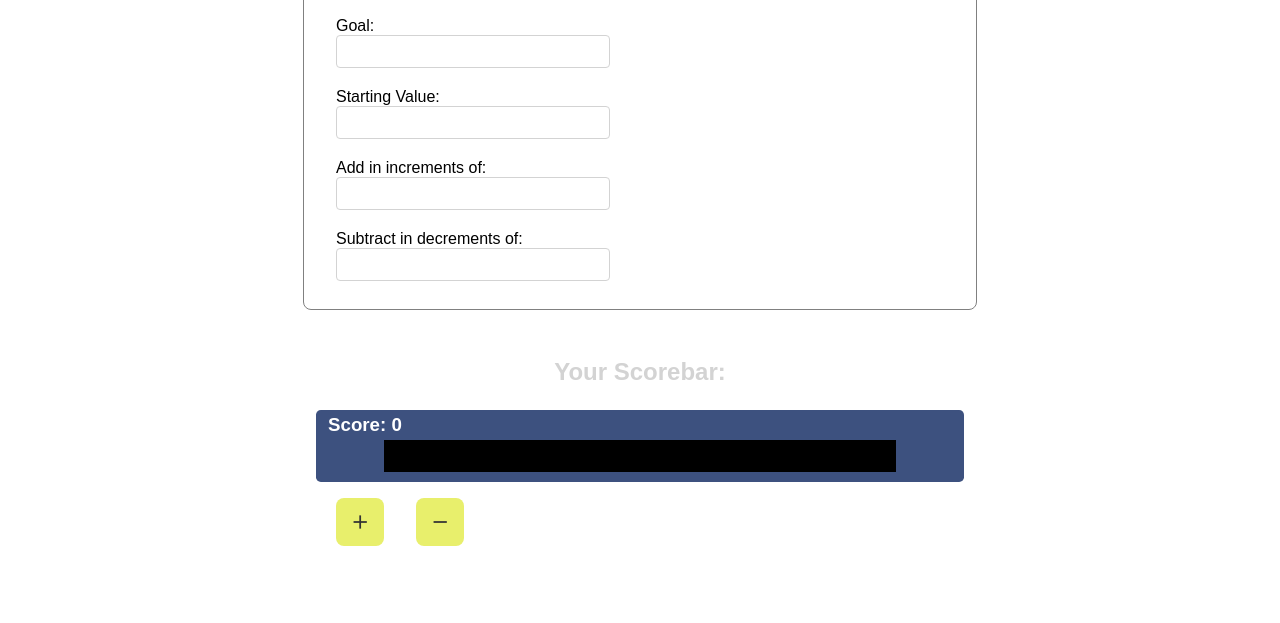
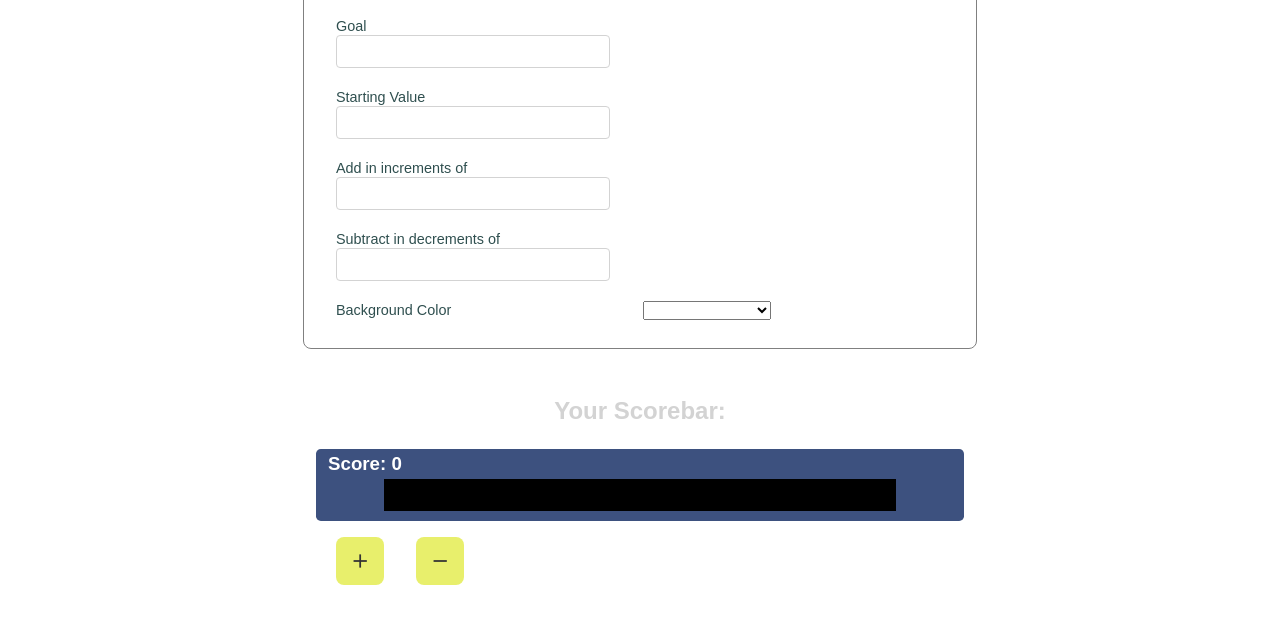
Before and after one commit to prestonwin78/goalbug, a React app: page / in a window 1280 px wide. Shown: the part 161-784 px from the top of the page. Built offline with nearby package versions, Linux system fonts and the light colour scheme.

Commit message:
Add background color setting

```diff
--- a/src/ScoreBar.js
+++ b/src/ScoreBar.js
@@ -1,11 +1,13 @@
 import React from "react";
 import "./styles/scorebar.css";
+import "./styles/settings.css";
 
 function ScoreBar(props) {
   const completionPercent =
     ((props.score - props.start) / (props.goal - props.start)) * 100;
+  const colorClass = "bar-section-container " + props.backgroundColor;
   return (
-    <div className="bar-section-container">
+    <div className={colorClass}>
       <h3 id="score-text">Score: {props.score}</h3>
       <div className="bar-container">
         <div
--- a/src/ScoreContainer.js
+++ b/src/ScoreContainer.js
@@ -12,6 +12,7 @@ class ScoreContainer extends React.Component {
       start: 0,
       addIncrements: 10,
       subDecrements: 10,
+      backgroundColor: "navy-op",
     };
     this.incrementScore = this.incrementScore.bind(this);
     this.decrementScore = this.decrementScore.bind(this);
@@ -47,9 +48,15 @@ class ScoreContainer extends React.Component {
   /* this method is passed to the settings form
      and called on state change in the form */
   setSetting(key, value) {
-    this.setState({
-      [key]: parseInt(value, 10),
-    });
+    if (key === "backgroundColor") {
+      this.setState({
+        backgroundColor: value,
+      });
+    } else {
+      this.setState({
+        [key]: parseInt(value, 10),
+      });
+    }
   }
 
   render() {
@@ -72,6 +79,7 @@ class ScoreContainer extends React.Component {
           start={this.state.start}
           addIncrements={this.state.addIncrements}
           subDecrements={this.state.subDecrements}
+          backgroundColor={this.state.backgroundColor}
         />
         <Controls
           increment={this.incrementScore}
@@ -84,6 +92,7 @@ class ScoreContainer extends React.Component {
           <h1>start: {this.state.start}</h1>
           <h1>add: {this.state.addIncrements}</h1>
           <h1>sub: {this.state.subDecrements}</h1>
+          <h1>bg: {this.state.backgroundColor}</h1>
         </div>
       </div>
     );
--- a/src/SettingsForm.js
+++ b/src/SettingsForm.js
@@ -9,6 +9,7 @@ class SettingsForm extends React.Component {
       start: 100,
       addIncrements: 10,
       subDecrements: 10,
+      backgroundColor: "navy-op",
     };
     this.handleChange = this.handleChange.bind(this);
   }
@@ -25,17 +26,17 @@ class SettingsForm extends React.Component {
         </div>
 
         <div className="block">
-          <label>Goal:</label>
+          <label>Goal</label>
           <input type="text" name="goal" onChange={this.handleChange} />
         </div>
 
         <div className="block">
-          <label>Starting Value:</label>
+          <label>Starting Value</label>
           <input type="text" name="start" onChange={this.handleChange} />
         </div>
 
         <div className="block">
-          <label>Add in increments of:</label>
+          <label>Add in increments of</label>
           <input
             type="text"
             name="addIncrements"
@@ -44,12 +45,30 @@ class SettingsForm extends React.Component {
         </div>
 
         <div className="block">
-          <label>Subtract in decrements of:</label>
+          <label>Subtract in decrements of</label>
           <input
             type="text"
             name="subDecrements"
             onChange={this.handleChange}
           />
+        </div>
+
+        <div className="block">
+          <label>Background Color</label>
+          <select
+            className="background-select"
+            name="backgroundColor"
+            onChange={this.handleChange}
+          >
+            <option className="navy" value="navy"></option>
+            <option className="blue" value="blue"></option>
+            <option className="red" value="red"></option>
+            <option className="yellow" value="yellow"></option>
+            <option className="green" value="green"></option>
+            <option className="purple" value="purple"></option>
+            <option className="orange" value="orange"></option>
+            <option className="none" value="none"></option>
+          </select>
         </div>
       </div>
     );
--- a/src/styles/settings.css
+++ b/src/styles/settings.css
@@ -14,6 +14,9 @@
 .block label {
   width: 60%;
   display: inline-block;
+  font-weight: 100;
+  font-size: 0.9rem;
+  color: darkslategray;
 }
 
 .block input {
@@ -22,3 +25,39 @@
   border-radius: 0.25rem;
   border: 1px solid lightgray;
 }
+
+.background-select {
+  width: 25%;
+}
+
+.navy {
+  background-color: hsla(222, 35%, 37%, 100%);
+}
+
+.blue {
+  background-color: hsla(243, 34%, 43%, 100%);
+}
+
+.red {
+  background-color: hsla(360, 62%, 55%, 100%);
+}
+
+.yellow {
+  background-color: hsla(59, 95%, 78%, 100%);
+}
+
+.green {
+  background-color: hsla(115, 65%, 69%, 100%);
+}
+
+.purple {
+  background-color: hsla(284, 34%, 37%, 100%);
+}
+
+.orange {
+  background-color: hsla(39, 81%, 68%, 100%);
+}
+
+.none {
+  background-color: hsla(0, 0%, 0%, 0%);
+}
```
